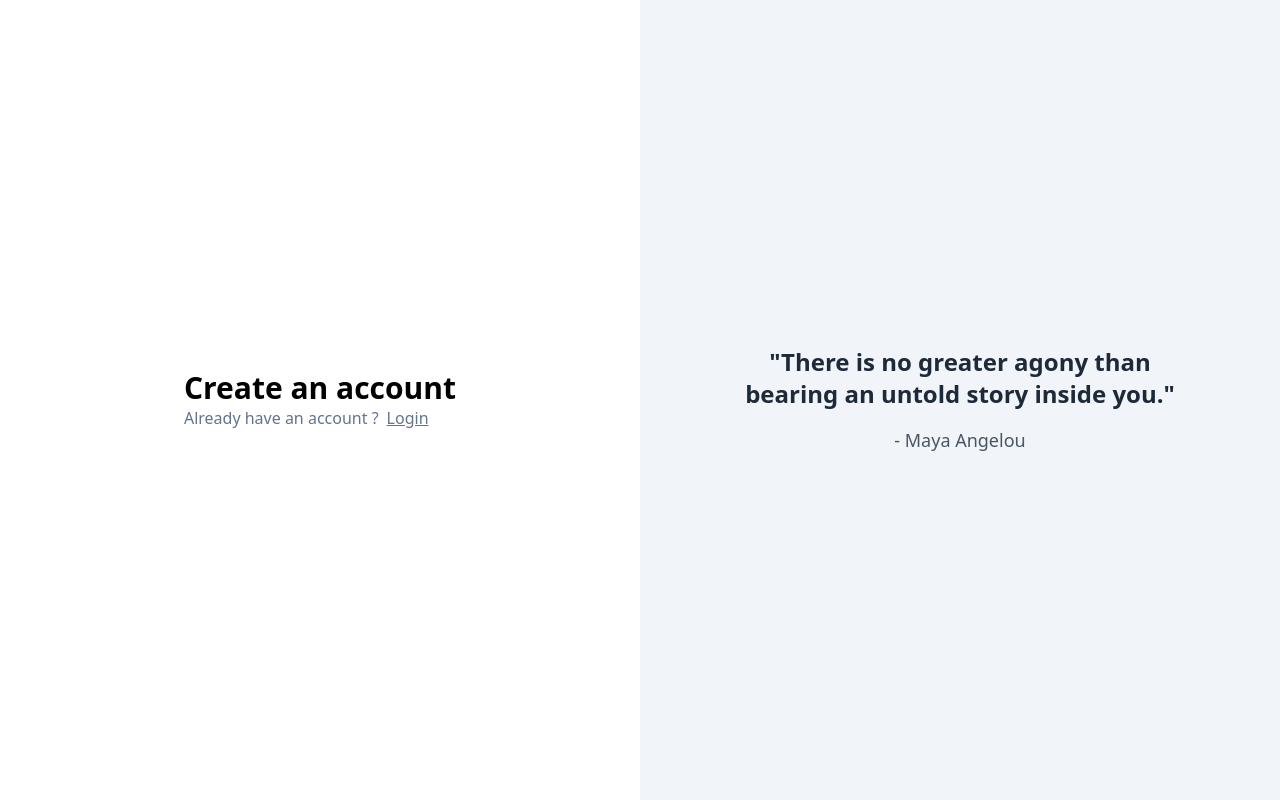
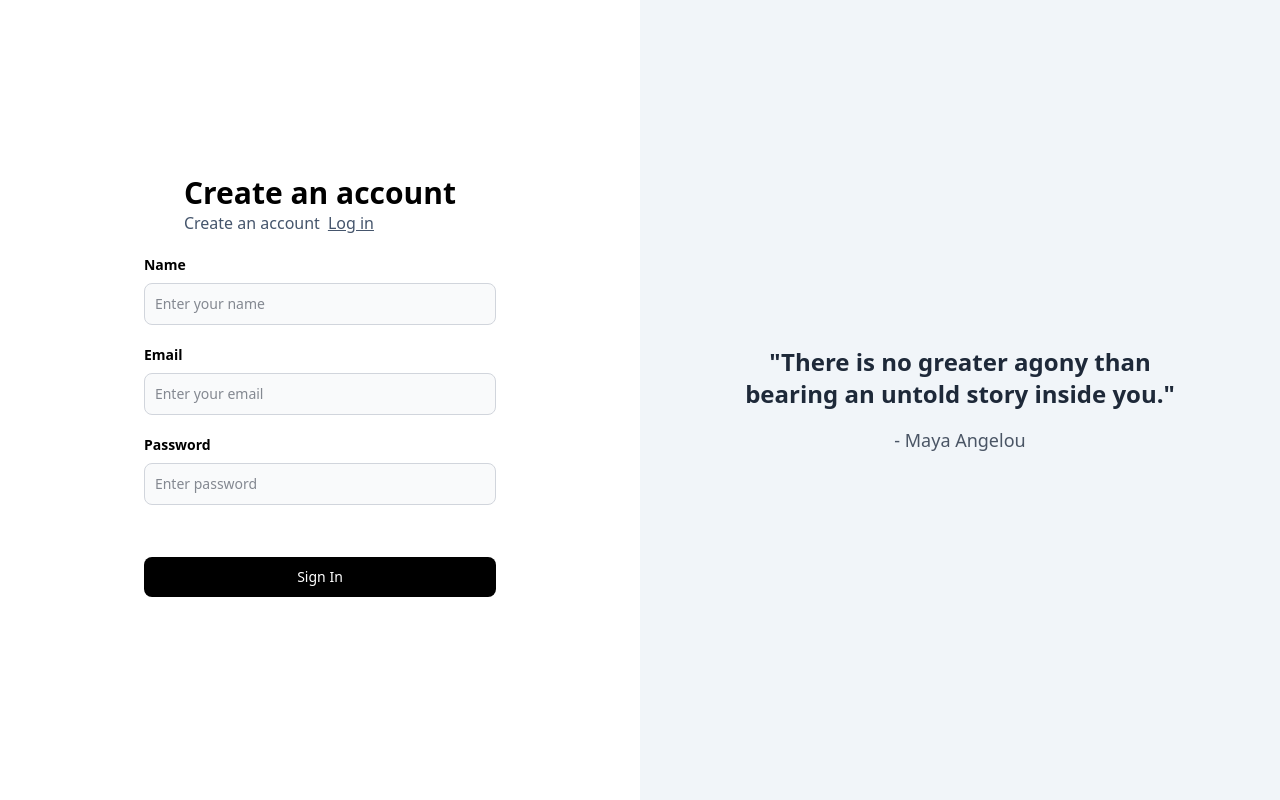
Before and after one commit to LakshayJ17/BlogNest, a React (Vite) app in the folder frontend/: page /signup in a window 1280 px wide. Built offline with nearby package versions, Linux system fonts and the light colour scheme.

Commit message:
Added auth

```diff
--- a/frontend/src/components/Auth.tsx
+++ b/frontend/src/components/Auth.tsx
@@ -1,32 +1,80 @@
-import { ChangeEvent } from "react"
+import { SignupInput } from "@lakshayj17/common-app"
+import { ChangeEvent, useState } from "react"
 import { Link } from "react-router-dom"
 
 export const Auth = ({ type }: { type: "signup" | "signin" }) => {
-    return <div className="h-screen flex justify-center flex-col">
+
+    // Type of inputs are specified using the npm package created using common folder
+    const [postInputs, setPostInputs] = useState<SignupInput>({
+        name: "",
+        email: "",
+        password: "",
+    })
+
+    return <div className="h-screen flex justify-center flex-col ">
         <div className="flex justify-center">
             <div>
-                <div className="text-3xl font-extrabold">
-                    Create an account
+                <div className="px-10">
+                    <div className="text-3xl font-extrabold">
+                        Create an account
+                    </div>
+                    <div className="text-slate-600">
+                       {type === "signin" ? "Already have an account ?" : "Create an account"}
+                        <Link className="pl-2 underline" to={type === "signin" ? "/signup" : "/signin"}>
+                        {type === "signin" ? "Sign up" : "Log in"}
+                        </Link>
+                    </div>
                 </div>
-                <div className="text-slate-500">
-                    Already have an account ?
-                    <Link className="pl-2 underline" to={"/signin"}>Login</Link>
+
+                <div className="py-5 space-y-5">
+                    <LabeledInput label="Name" placeholder="Enter your name" onChange={(e) => {
+                        // When the input changes, update the state with the new value
+                        setPostInputs({
+                            ...postInputs,
+                            name: e.target.value
+                        })
+                    }} />
+                    <LabeledInput label="Email" placeholder="Enter your email" onChange={(e) => {
+                        // When the input changes, update the state with the new value
+                        setPostInputs({
+                            ...postInputs,
+                            name: e.target.value
+                        })
+                    }} />
+                    <LabeledInput label="Password" type={"password"} placeholder="Enter password" onChange={(e) => {
+                        // When the input changes, update the state with the new value
+                        setPostInputs({
+                            ...postInputs,
+                            name: e.target.value
+                        })
+                    }} />
+                    <button type="button" className="mt-8 w-full text-white bg-black hover:bg-gray-900 focus:outline-none focus:ring-4 focus:ring-gray-300 font-medium rounded-lg text-sm px-5 py-2.5 me-2 mb-2 dark:bg-gray-800 dark:hover:bg-gray-700 dark:focus:ring-gray-700 dark:border-gray-700">{type === "signup" ? "Sign up" :  "Sign In"}</button>
                 </div>
             </div>
+
+
         </div>
 
     </div>
 }
 
-interface LabeledInputType{
-    label: string,
-    placeholder: string,
-    onChange: (e: ChangeEvent <HTMLInputElement>) => void
+interface LabeledInputType {
+    label: string;
+    placeholder: string;
+    onChange: (e: ChangeEvent<HTMLInputElement>) => void;
+    type?: string;
 
 }
-function LabeledInput({label, placeholder, onChange}: LabeledInputType){
+
+function LabeledInput({ label, placeholder, onChange, type }: LabeledInputType) {
     return <div>
-        <label className="block mb-2 text-sm font-medium text-gray-900 dark:text-white">{label}</label>
-        <input onChange={onChange} type="text" id="first_name" className="bg-gray-50 border border-gray-300 text-gray-900 text-sm rounded-lg focus:ring-blue-500 focus:border-blue-500 block w-full p-2.5 dark:bg-gray-700 dark:border-gray-600 dark:placeholder-gray-400 dark:text-white dark:focus:ring-blue-500 dark:focus:border-blue-500" placeholder="John" required />
+        <label className="block mb-2 text-sm font-semibold text-black ">{label}</label>
+        <input
+            onChange={onChange}
+            type={type || "text"}
+            className="bg-gray-50 border border-gray-300 text-gray-900 text-sm rounded-lg focus:ring-red-500 focus:border-red-500 block w-full p-2.5"
+            placeholder={placeholder}
+            required
+        />
     </div>
 }
```
